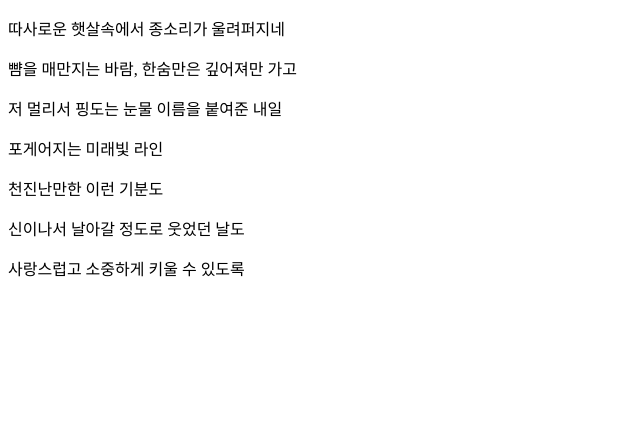
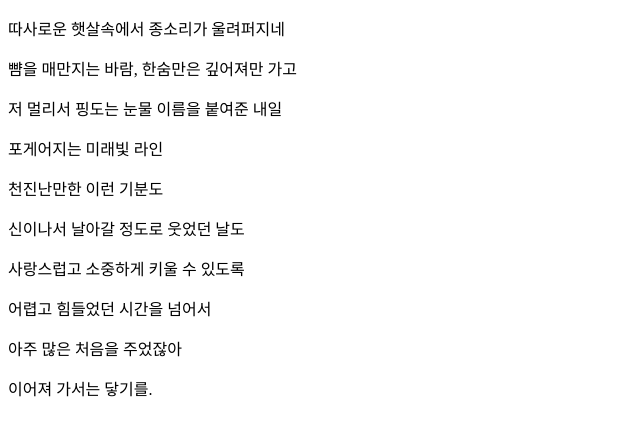
Before and after one commit to react-wiggle/git-test, a plain HTML site: page index.html in a window 1280 px wide. Shown: the whole page, without its empty margins (0-640 px from the left). Drawn offline with Linux system fonts and the light colour scheme.

Commit message:
1절 가사 완성

```diff
--- a/index.html
+++ b/index.html
@@ -6,6 +6,7 @@
     <title>너에게 닿기를</title>
 </head>
 <body>
+    <div class="part1">
         <p>따사로운 햇살속에서 종소리가 울려퍼지네</p>
         <p>뺨을 매만지는 바람, 한숨만은 깊어져만 가고</p>
         <p>저 멀리서 핑도는 눈물 이름을 붙여준 내일</p>
@@ -13,5 +14,9 @@
         <p>천진난만한 이런 기분도</p>
         <p>신이나서 날아갈 정도로 웃었던 날도</p>
         <p>사랑스럽고 소중하게 키울 수 있도록</p>
+        <p>어렵고 힘들었던 시간을 넘어서</p>
+        <p>아주 많은 처음을 주었잖아</p>
+        <p>이어져 가서는 닿기를.</p>
+    </div>
 </body>
 </html>
```
Lines whose indentation alone changed are shown as unchanged.
